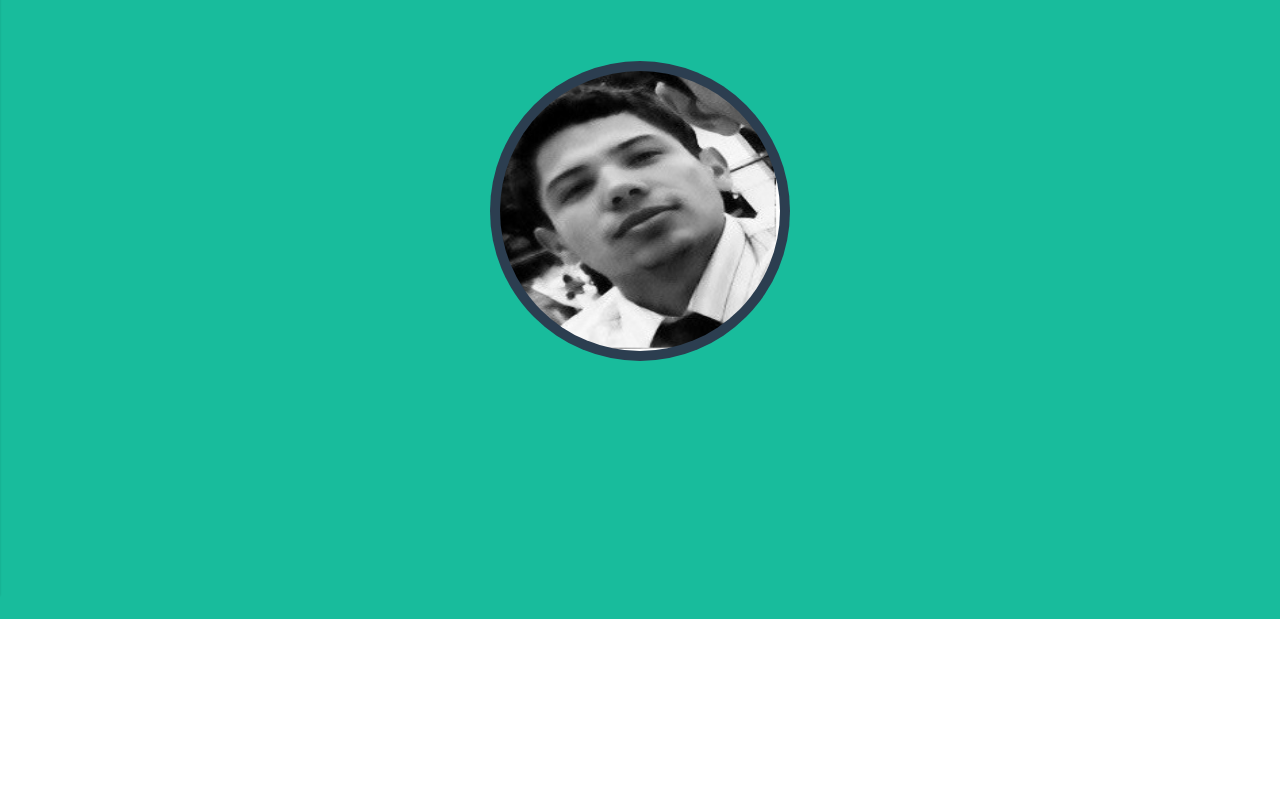
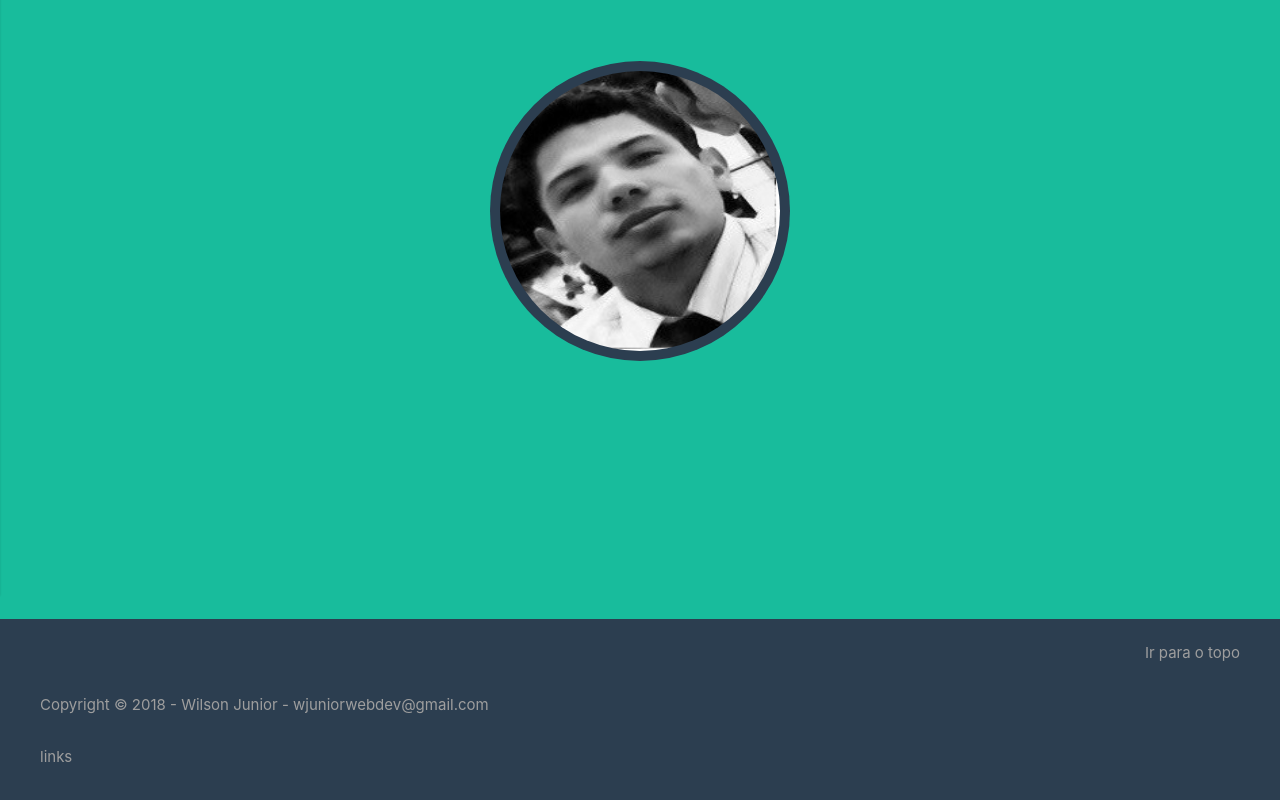
Before and after one commit to wjuniorw/wjuniordev, a Next.js app: page / in a window 1280 px wide. Shown: the part 206-1006 px from the top of the page. Before the commit the page ends 825 px from the top, so only its background shows below. Built offline with nearby package versions, Linux system fonts and the light colour scheme.

Commit message:
adding footer

```diff
--- /dev/null
+++ b/src/components/Footer/index.tsx
@@ -0,0 +1,15 @@
+import * as S from './styles'
+
+const Footer = () => (
+  <S.FooterContainer>
+    <S.FooterItemTop>
+      <S.BackToTopBtn>Ir para o topo</S.BackToTopBtn>
+    </S.FooterItemTop>
+    <S.FooterItemMiddle>
+      Copyright © 2018 - Wilson Junior - wjuniorwebdev@gmail.com
+    </S.FooterItemMiddle>
+    <S.FooterItemBottom>links</S.FooterItemBottom>
+  </S.FooterContainer>
+)
+
+export default Footer
--- /dev/null
+++ b/src/components/Footer/styles.ts
@@ -0,0 +1,30 @@
+import styled from 'styled-components'
+
+export const FooterContainer = styled.footer`
+  width: 100%;
+  display: 'flex';
+  font-size: 1.5rem;
+  padding: 16px 40px;
+  flex-direction: column;
+  color: ${({ theme }) => theme.footer.text};
+  background: ${({ theme }) => theme.footer.background};
+`
+export const FooterItem = styled.div`
+  width: 100%;
+  display: flex;
+  line-height: 36px;
+  margin-bottom: 16px;
+  flex-direction: row;
+`
+
+export const FooterItemTop = styled(FooterItem)`
+  justify-content: flex-end;
+`
+export const FooterItemMiddle = styled(FooterItem)`
+  justifycontent: flex-start;
+`
+export const FooterItemBottom = styled(FooterItem)`
+  justifycontent: flex-start;
+`
+
+export const BackToTopBtn = styled.a``
--- a/src/components/index.ts
+++ b/src/components/index.ts
@@ -1,6 +1,7 @@
 
 export { default as Main } from './Main'
 export { default as Intro } from './Intro'
+export { default as Footer } from './Footer'
 export { default as Picture } from './Picture'
 export { default as ToolBar } from './ToolBar'
 export { default as BackDrop } from './BackDrop'
--- a/src/pages/_app.tsx
+++ b/src/pages/_app.tsx
@@ -5,7 +5,7 @@ import GlobalStyles from 'styles/global'
 
 import * as AppCtx from 'context'
 
-import { ToolBar, SideDrawer, BackDrop } from 'components'
+import { ToolBar, SideDrawer, BackDrop, Footer } from 'components'
 
 function MyApp({ Component, pageProps }: AppProps) {
   return (
@@ -27,6 +27,7 @@ function MyApp({ Component, pageProps }: AppProps) {
         <SideDrawer />
         <BackDrop />
         <Component {...pageProps} />
+        <Footer />
       </AppCtx.ThemeConsumer>
     </AppCtx.Provider>
   )
--- a/src/styles/light.ts
+++ b/src/styles/light.ts
@@ -1,3 +1,7 @@
+
+const colors = {
+  primary: '#2c3e50',
+}
 
 const lightTheme = {
   body: '#FFF',
@@ -10,9 +14,13 @@ const lightTheme = {
       font: '"Open Sans", sans-serif',
     },
     header: {
-      background: '#2c3e50',
+      background: colors.primary,
     },
     background: 'rgb(24, 188, 156) none repeat scroll 0% 0% / cover',
+  },
+  footer: {
+    text: '#9e9e9e',
+    background: colors.primary,
   }
 }
 
```
Also changed, not shown: 1 other file (tests, documents, lock files or other folders).
